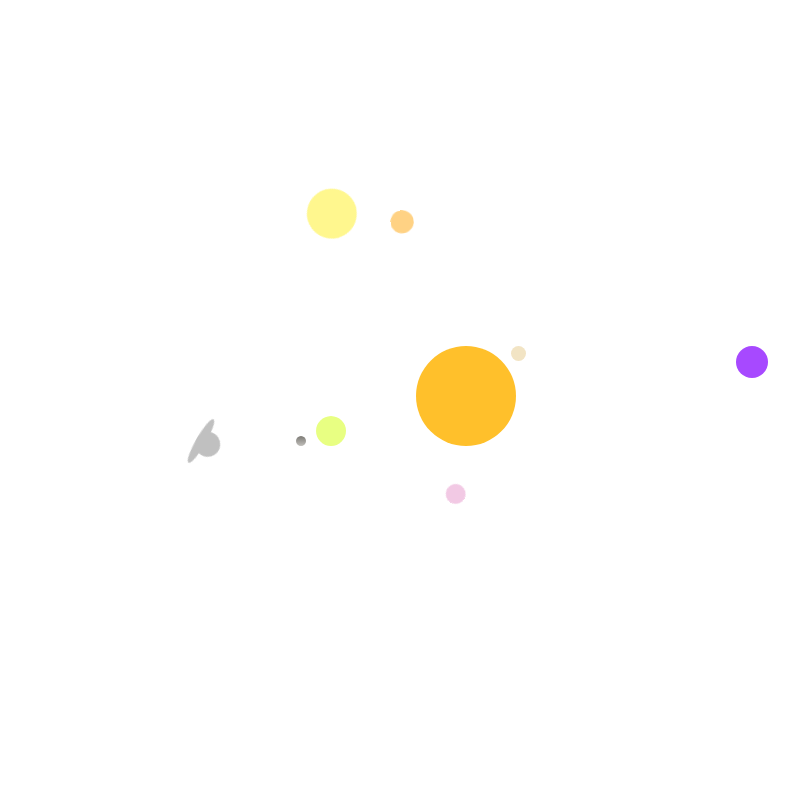
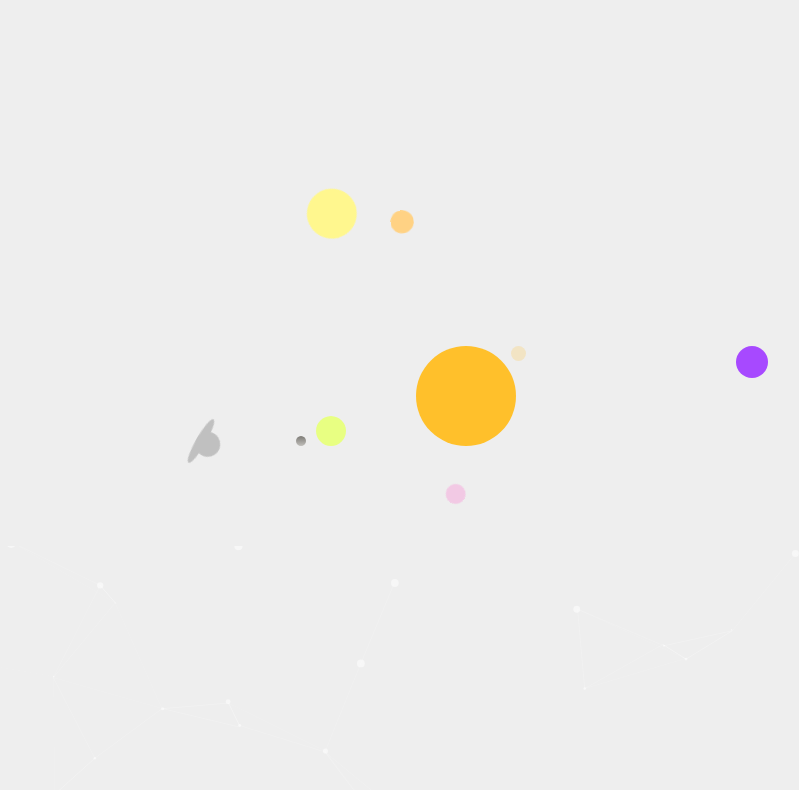
Before and after one commit to footer2null/footer2null.github.io, a plain HTML site: page index.html in a window 1280 px wide. Shown: the part 54-844 px from the top of the page, without its empty margins (174-973 px from the left). Drawn offline with Linux system fonts and the light colour scheme.

Commit message:
Update style.css

```diff
--- a/style.css
+++ b/style.css
@@ -1,5 +1,5 @@
 
-body {background: url(Nebo.pn);margin:0px;}
+body {background: url(Nebo.pn);background-color:#eee;margin:0px;}
 
 .shapka {width:100%;height:40px;position:fixed;margin-top:-900px;z-index:1;background-color:transparent;
 background-image: repeating-linear-gradient(-45deg, transparent, transparent 10px, rgba(255, 255, 255,.5) 10px, rgba(255, 255, 255,.5) 20px);}
```
